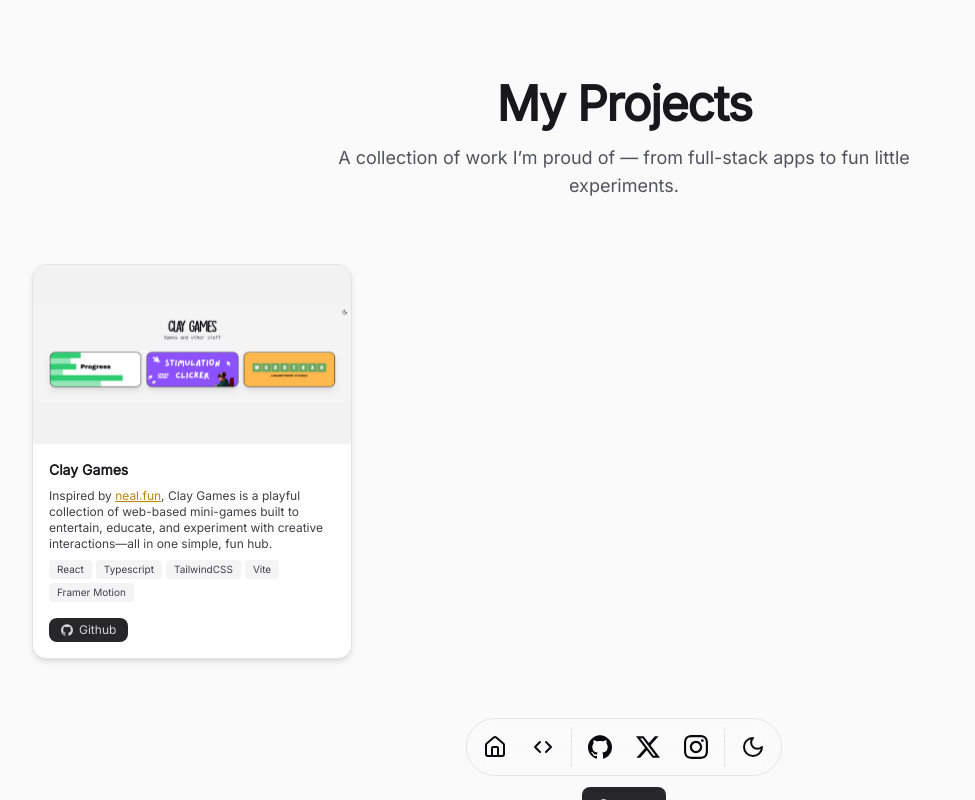
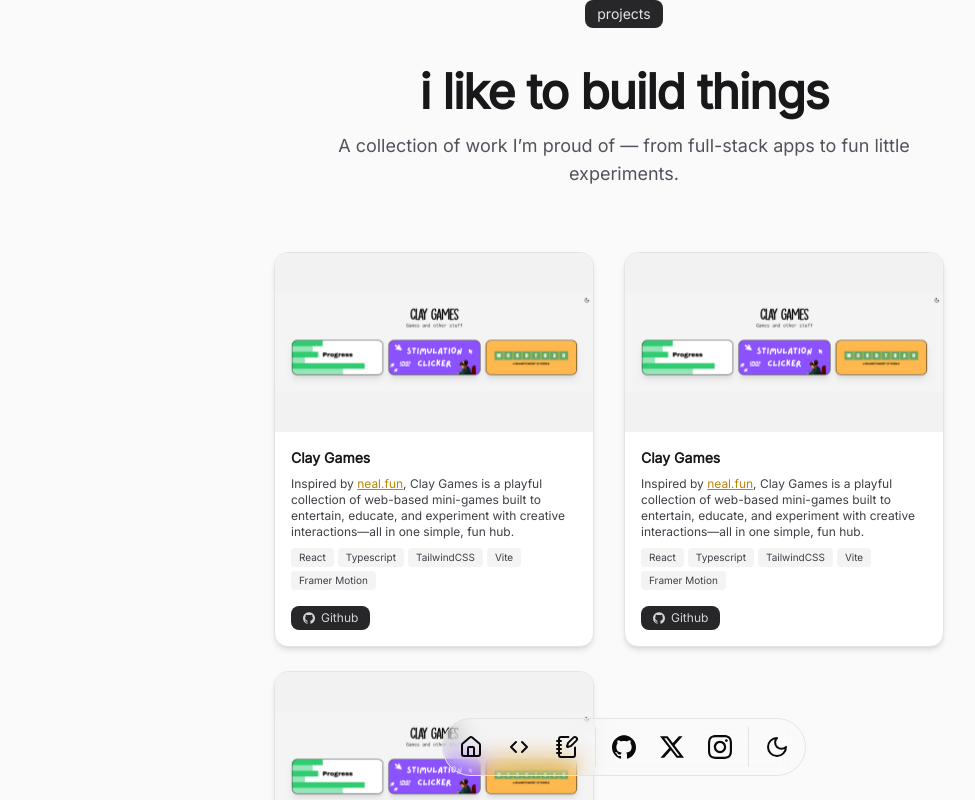
Before and after one commit to acyzeck/portfolio, a React (Vite) app: page /projects in a window 1280 px wide. Shown: the top 800 px of the page, without its empty margins (16-991 px from the left). Built offline with nearby package versions, Linux system fonts and the light colour scheme.

Commit message:
add blog and blog page

```diff
--- a/src/App.tsx
+++ b/src/App.tsx
@@ -2,13 +2,19 @@
 import HomePage from './pages/HomePage';
 import RootLayout from './layout/layout';
 import ProjectsPage from './pages/ProjectsPage';
+import BlogPage from './pages/BlogPage';
+import PostPage from './pages/PostPage';
+import NotFoundPage from './pages/NotFoundPage';
 
 const App = () => {
     return (
         <Routes>
             <Route element={<RootLayout />}>
+                <Route path="/blog" element={<BlogPage />} />
+                <Route path="/blog/:slug" element={<PostPage />} />
                 <Route path="/projects" element={<ProjectsPage />} />
                 <Route path="/" element={<HomePage />} />
+                <Route path="*" element={<NotFoundPage />} />
             </Route>
         </Routes>
     );
--- /dev/null
+++ b/src/data/blog.tsx
@@ -0,0 +1,10 @@
+export const posts = [
+    {
+        title: 'Building a Blog with Next.js and Markdown',
+        slug: 'building-a-blog-with-nextjs-and-markdown',
+        date: '2022-01-01',
+        href: 'https://dillion.io/blog/building-a-blog-with-nextjs-and-markdown',
+        description:
+            'Learn how to build a blog with Next.js and Markdown, a popular way to create static sites.',
+    },
+];
--- a/src/data/resume.tsx
+++ b/src/data/resume.tsx
@@ -1,5 +1,5 @@
 import { Icons } from '@/components/icons';
-import { HomeIcon, ChevronsLeftRightIcon } from 'lucide-react';
+import { HomeIcon, ChevronsLeftRightIcon, NotebookPenIcon } from 'lucide-react';
 
 export const DATA = {
     name: 'Clark Walrath',
@@ -28,6 +28,7 @@
     navbar: [
         { href: '/', icon: HomeIcon, label: 'Home' },
         { href: '/projects', icon: ChevronsLeftRightIcon, label: 'Projects' },
+        { href: '/blog', icon: NotebookPenIcon, label: 'Blog' },
     ],
     contact: {
         email: '44walrath@gmail.com',
@@ -137,5 +138,51 @@
             image: '/projects/imgs/claygames.png',
             video: '',
         },
+        {
+            title: 'Clay Games',
+            href: 'https://github.com/itscl4rk/Clay-Games',
+            active: true,
+            description:
+                'Inspired by [neal.fun](https://neal.fun), Clay Games is a playful collection of web-based mini-games built to entertain, educate, and experiment with creative interactions—all in one simple, fun hub.',
+            technologies: [
+                'React',
+                'Typescript',
+                'TailwindCSS',
+                'Vite',
+                'Framer Motion',
+            ],
+            links: [
+                {
+                    type: 'Github',
+                    href: 'https://github.com/itscl4rk/Clay-Games',
+                    icon: <Icons.github className="size-3" />,
+                },
+            ],
+            image: '/projects/imgs/claygames.png',
+            video: '',
+        },
+        {
+            title: 'Clay Games',
+            href: 'https://github.com/itscl4rk/Clay-Games',
+            active: true,
+            description:
+                'Inspired by [neal.fun](https://neal.fun), Clay Games is a playful collection of web-based mini-games built to entertain, educate, and experiment with creative interactions—all in one simple, fun hub.',
+            technologies: [
+                'React',
+                'Typescript',
+                'TailwindCSS',
+                'Vite',
+                'Framer Motion',
+            ],
+            links: [
+                {
+                    type: 'Github',
+                    href: 'https://github.com/itscl4rk/Clay-Games',
+                    icon: <Icons.github className="size-3" />,
+                },
+            ],
+            image: '/projects/imgs/claygames.png',
+            video: '',
+        },
     ],
 } as const;
--- a/src/layout/layout.tsx
+++ b/src/layout/layout.tsx
@@ -3,13 +3,11 @@
 
 export default function RootLayout() {
     return (
-        <div className="min-h-screen bg-zinc-50 dark:bg-zinc-900 pt-4 pb-16">
+        <div className="min-h-screen bg-zinc-50 dark:bg-zinc-900">
             {/* Main Content */}
             <div className="min-h-screen">
                 <Outlet />
             </div>
-
-            {/* Fixed Navbar at bottom */}
             <div>
                 <Navbar />
             </div>
--- /dev/null
+++ b/src/pages/BlogPage.tsx
@@ -0,0 +1,51 @@
+import { motion } from 'framer-motion';
+import { blurFade } from '@/components/ui/blur-fade';
+import { posts } from '@/data/blog';
+import { Link } from 'react-router-dom';
+
+const BlogPage = () => {
+    return (
+        <div className="max-w-4xl mx-auto px-6 py-10 sm:px-8 lg:px-12">
+            <div className="flex flex-col items-center w-full mb-8">
+                <span className="text-sm font-semibold dark:text-zinc-800 text-zinc-200 bg-zinc-800 dark:bg-zinc-200 py-1 px-4 rounded-lg shadow-md transition-colors">
+                    blog
+                </span>
+            </div>
+            <motion.div
+                initial="initial"
+                animate="animate"
+                variants={blurFade(0)}
+                className="text-left"
+            >
+                <div className="flex flex-col space-y-4">
+                    {posts.map((post) => (
+                        <motion.div
+                            key={post.slug}
+                            initial="initial"
+                            animate="animate"
+                            variants={blurFade()}
+                        >
+                            <Link to={`/blog/${post.slug}`} className="block">
+                                <div className="flex items-center justify-between bg-zinc-50 dark:bg-zinc-900 border border-zinc-200 dark:border-zinc-800 rounded-lg px-6 py-4 shadow-sm hover:shadow-md transition-shadow duration-300 cursor-pointer hover:bg-indigo-50 dark:hover:bg-indigo-900">
+                                    <div>
+                                        <h2 className="text-xl font-semibold text-zinc-900 dark:text-zinc-100">
+                                            {post.title}
+                                        </h2>
+                                        <p className="text-zinc-600 dark:text-zinc-400 mt-1 text-sm">
+                                            {post.description}
+                                        </p>
+                                    </div>
+                                    <span className="text-indigo-600 dark:text-indigo-400 font-semibold text-lg transition-transform group-hover:translate-x-1">
+                                        &rarr;
+                                    </span>
+                                </div>
+                            </Link>
+                        </motion.div>
+                    ))}
+                </div>
+            </motion.div>
+        </div>
+    );
+};
+
+export default BlogPage;
--- /dev/null
+++ b/src/pages/NotFoundPage.tsx
@@ -0,0 +1,30 @@
+const NotFoundPage = () => {
+    return (
+        <div className="flex items-center justify-center h-screen px-4 bg-gradient-to-br from-zinc-100 to-indigo-100 dark:from-zinc-900 dark:to-indigo-950">
+            <div className="text-center max-w-md">
+                <h1 className="text-7xl font-extrabold text-red-600 mb-2 drop-shadow-lg">
+                    404
+                </h1>
+                <p className="text-2xl font-bold text-zinc-800 dark:text-zinc-100 mb-4">
+                    Whoopsie daisy!
+                </p>
+                <p className="text-md text-zinc-600 dark:text-zinc-400 mb-6 leading-relaxed">
+                    This page either:
+                    <br />
+                    🛸 Got abducted by aliens
+                    <br />
+                    ☕ Went on an unpaid coffee break
+                    <br />
+                    🫥 Is hiding from CSS bugs
+                    <br />
+                    🧼 Or maybe... you just typed something weird.
+                </p>
+                <p className="text-zinc-700 dark:text-zinc-300 italic">
+                    Either way, it's not here, and we're mildly concerned.
+                </p>
+            </div>
+        </div>
+    );
+};
+
+export default NotFoundPage;
--- /dev/null
+++ b/src/pages/PostPage.tsx
@@ -0,0 +1,52 @@
+import { useParams } from 'react-router-dom';
+import { posts } from '@/data/blog';
+import { motion } from 'framer-motion';
+import { blurFade } from '@/components/ui/blur-fade';
+
+const PostPage = () => {
+    const { slug } = useParams();
+    const post = posts.find((p) => p.slug === slug);
+
+    if (!post) {
+        return (
+            <div className="max-w-4xl mx-auto px-6 py-20 text-center">
+                <h1 className="text-3xl font-bold text-red-600">
+                    404 - Post Not Found
+                </h1>
+                <p className="text-zinc-600 dark:text-zinc-400 mt-4">
+                    The blog post you're looking for doesn't exist.
+                </p>
+            </div>
+        );
+    }
+
+    return (
+        <div className="max-w-4xl mx-auto px-6 py-10 sm:px-8 lg:px-12">
+            <motion.div
+                initial="initial"
+                animate="animate"
+                variants={blurFade(0)}
+            >
+                <h1 className="text-4xl font-bold mb-4 text-zinc-900 dark:text-zinc-100">
+                    {post.title}
+                </h1>
+                <p className="text-sm text-zinc-500 dark:text-zinc-400 mb-8">
+                    Posted on {post.date}
+                </p>
+                <p className="text-lg text-zinc-700 dark:text-zinc-300">
+                    {post.description}
+                </p>
+                <a
+                    href={post.href}
+                    target="_blank"
+                    rel="noopener noreferrer"
+                    className="inline-block mt-8 text-indigo-600 dark:text-indigo-400 underline hover:opacity-80"
+                >
+                    Read full article ↗
+                </a>
+            </motion.div>
+        </div>
+    );
+};
+
+export default PostPage;
--- a/src/pages/ProjectsPage.tsx
+++ b/src/pages/ProjectsPage.tsx
@@ -1,7 +1,6 @@
 import { DATA } from '@/data/resume';
 import ProjectCard from '@/components/project-card';
 import { motion } from 'framer-motion';
-import Contact from '@/components/Sections/Contact';
 import { blurFade } from '@/components/ui/blur-fade';
 
 const ProjectsPage = () => {
@@ -16,16 +15,21 @@
     };
 
     return (
-        <div className="max-w-7xl mx-auto px-6 py-16 sm:px-8 lg:px-12">
+        <div>
             {/* Header */}
+            <motion.div className="flex flex-col items-center w-full justify-center">
+                <span className="text-sm dark:text-zinc-800 text-zinc-200 bg-zinc-800 dark:bg-zinc-200 py-1 px-3 rounded-md w-fit">
+                    projects
+                </span>
+            </motion.div>
             <motion.div
                 initial={{ opacity: 0, y: -20 }}
                 animate={{ opacity: 1, y: 0 }}
                 transition={{ duration: 0.5 }}
                 className="mb-16 text-center"
             >
-                <h1 className="text-4xl sm:text-5xl font-extrabold tracking-tight text-zinc-900 dark:text-zinc-100">
-                    My Projects
+                <h1 className="text-4xl sm:text-5xl font-extrabold tracking-tight text-zinc-900 dark:text-zinc-100 mt-10">
+                    i like to build things
                 </h1>
                 <p className="mt-4 text-lg text-zinc-600 dark:text-zinc-400 max-w-xl mx-auto">
                     A collection of work I’m proud of — from full-stack apps to
@@ -38,7 +42,7 @@
                 variants={containerVariants}
                 initial="hidden"
                 animate="show"
-                className="grid grid-cols-1 sm:grid-cols-2 lg:grid-cols-3 gap-8"
+                className="grid grid-cols-1 sm:grid-cols-2 w-[700px] mx-auto space-y-6"
             >
                 {DATA.projects.map((project, index) => (
                     <motion.div
@@ -60,17 +64,6 @@
                     </motion.div>
                 ))}
             </motion.div>
-
-            {/* Contact Section */}
-            <motion.section
-                className="text-center sm:text-left flex justify-center"
-                initial="initial"
-                animate="animate"
-                variants={blurFade(0.5)}
-                id="projects"
-            >
-                <Contact />
-            </motion.section>
         </div>
     );
 };
```
